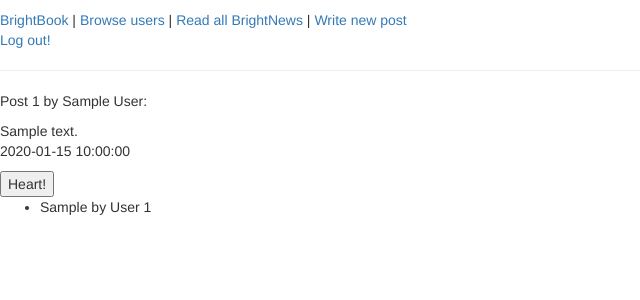
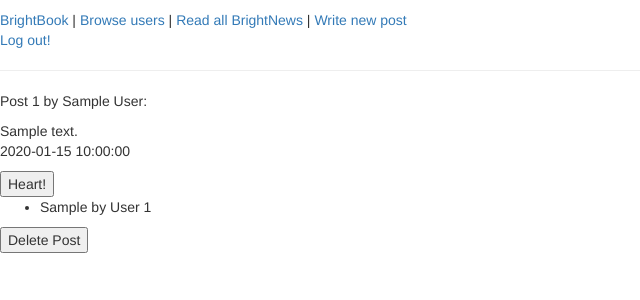
Before and after one commit to maggieee/brightbook, a Flask app: page /posts/1 in a window 1280 px wide. Shown: the top 300 px of the page, without its empty margins (0-640 px from the left). Run offline with Flask 2, Linux system fonts and the light colour scheme; the visitor is signed in with stand-in values (Sample User, id 1); tables that the repository leaves empty hold one stand-in row (values such as "Sample post"); some libraries are stand-ins or nearby versions.

Commit message:
add post and message deleting, turn red_heart into ❤️

```diff
--- a/models.py
+++ b/models.py
@@ -24,6 +24,7 @@ class User(UserMixin, db.Model):
 
     posts = db.relationship('Post')
     hearts = db.relationship('Heart')
+    messages = db.relationship('Message')
 
     def __repr__(self):
         """Provide helpful representation when printed."""
--- a/server.py
+++ b/server.py
@@ -10,7 +10,7 @@ import models
 from models import User, Post, Heart, Message, db, connect_to_db
 
 from helpers import (add_and_commit_thing_to_database, create_new_post_from_summernote,
-                     get_current_user_from_session)
+                     get_current_user_from_session, delete_db_object)
 
 
 app = Flask(__name__)
@@ -191,6 +191,23 @@ def show_message_details(message_id):
 
     return render_template("message_details.html", message=message)
 
+@app.route("/messages/<int:message_id>/delete", methods=["GET", "DELETE"])
+def delete_message(message_id):
+
+    message = Message.query.filter_by(message_id=message_id).first_or_404()
+
+    delete_db_object(message)
+
+    flash(f"Message {message.message_id} successfully deleted.")
+
+    return redirect("/messages")
+
+@app.route("/posts")
+def redirect_from_posts_to_brightnews():
+    """Redirect the user to BrightNews"""
+
+    return redirect("brightnews")
+
 
 @app.route("/posts/logout", methods=["GET", "POST"])
 def redirect_from_posts_to_logout():
@@ -216,6 +233,22 @@ def show_post_details(post_id):
                            current_user=current_user)
 
 
+@app.route("/posts/<int:post_id>/delete", methods=["GET", "DELETE"])
+def delete_post(post_id):
+
+    post = Post.query.filter_by(post_id=post_id).first_or_404()
+
+    if post.hearts:
+        for heart in post.hearts:
+            delete_db_object(heart)
+
+    delete_db_object(post)
+
+    flash(f"Post {post.post_id} successfully deleted.")
+
+    return redirect('/')
+
+
 @app.route('/posts/<int:post_id>/heart', methods=["POST"])
 def add_heart(post_id):
     """Add a reaction to a post."""
@@ -233,7 +266,7 @@ def add_heart(post_id):
     current_user = User.query.filter_by(email=email).first_or_404()
 
     new_heart = Heart(
-        post_id=post_id, user_id=current_user.user_id, heart_type="red_heart")
+        post_id=post_id, user_id=current_user.user_id, heart_type=u"❤️")
 
     db.session.add(new_heart)
     db.session.commit()
--- a/templates/message_details.html
+++ b/templates/message_details.html
@@ -8,4 +8,9 @@
 
 <p>{{ message.sent_at }}</p>
 
+<form action="/messages/{{ message.message_id }}/delete" method="DELETE">
+
+<input type="submit" value="Delete Message" id="delete">
+</form>
+
 {% endblock %}
--- a/templates/my_messages.html
+++ b/templates/my_messages.html
@@ -13,6 +13,10 @@
         Sent at: {{ message.sent_at }} <br>
         Subject: {{ message.subject }} <br>
         Body: <a href="/messages/{{ message.message_id }}">View message</a>
+        <form action="/messages/{{ message.message_id }}/delete" method="DELETE">
+
+            <input type="submit" value="Delete Message" id="delete">
+            </form>
     </li>
     <br>
     {% endfor %}
--- a/templates/post_details.html
+++ b/templates/post_details.html
@@ -26,6 +26,14 @@
         </ul>
       {% endif %}
 
+
+      {% if user.email == session['email'] %}
+      <form action="/posts/{{ post.post_id }}/delete" method="DELETE">
+
+        <input type="submit" value="Delete Post" id="delete">
+      </form>
+      {% endif %}
+
 <script src="/static/ajax.js"></script>
 
 {% endblock %}
```
Also changed, not shown: helpers.py (+8 -0 lines), seed_data/hearts.txt (+15 -15 lines).
